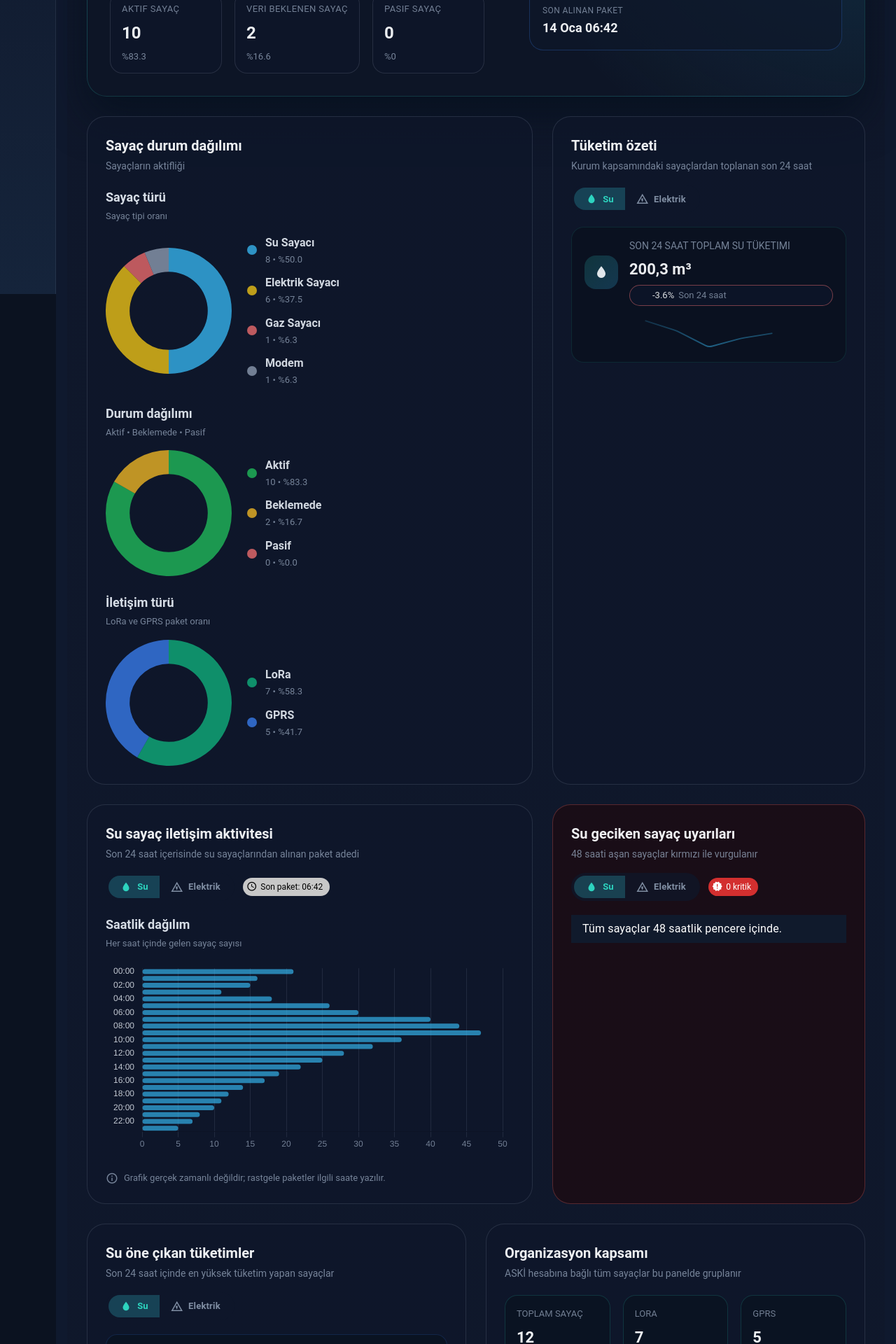
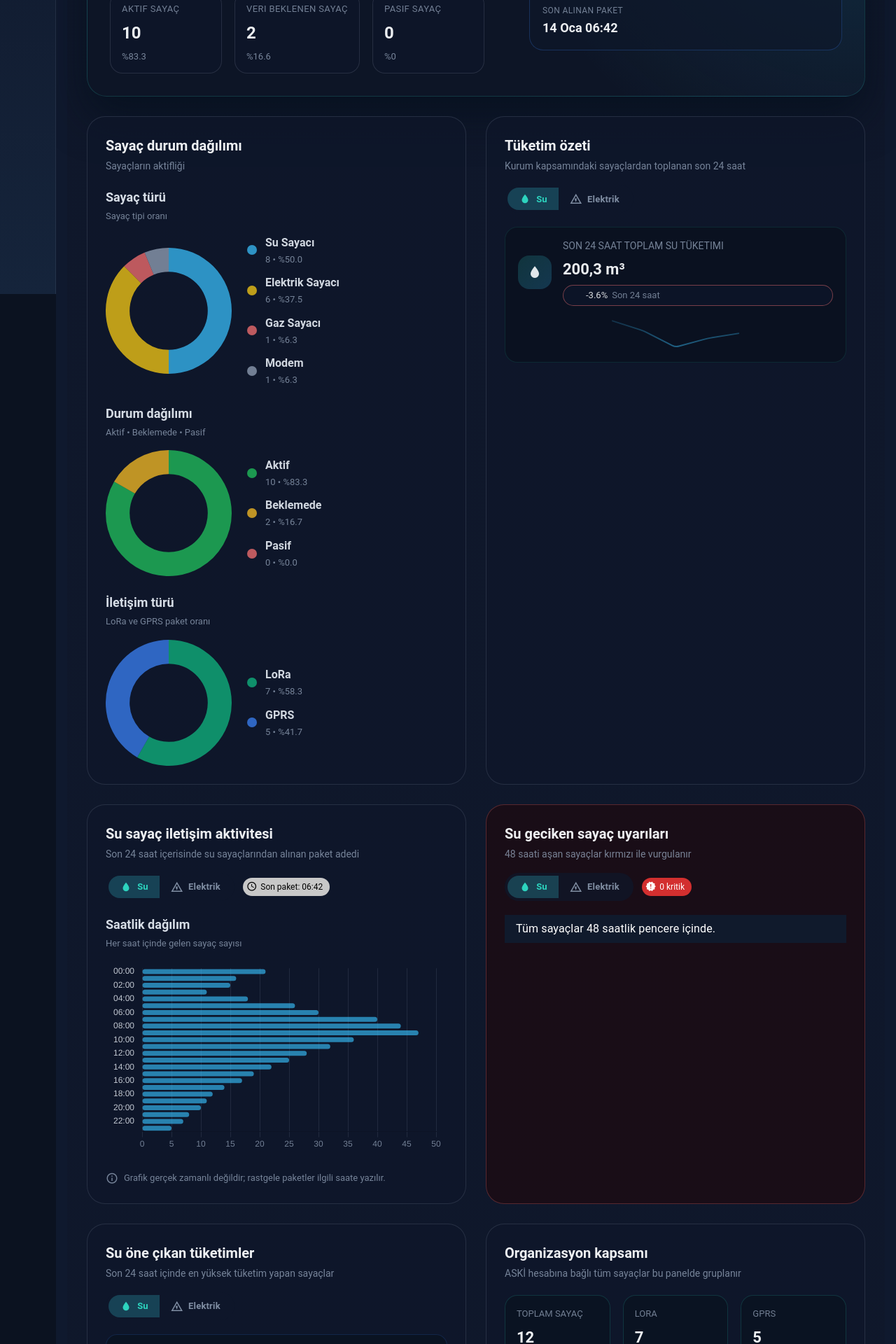
Before and after one commit to saymycode/meter-management-demo, a Vue app in the folder BMSV2UIDEMO/: page /homeview in a window 1280 px wide. Shown: the part 380-2300 px from the top of the page at 70% size. Built offline with nearby package versions, Linux system fonts and the light colour scheme; a small style sheet from the web is missing; what ag-grid-community would draw is missing.

Commit message:
Align dashboard card column widths

```diff
--- a/BMSV2UIDEMO/src/views/HomeView.vue
+++ b/BMSV2UIDEMO/src/views/HomeView.vue
@@ -36,7 +36,7 @@
     </section>
 
     <div class="dashboard-grid">
-      <div class="grid-cell span-7">
+      <div class="grid-cell span-6">
         <v-card class="dashboard-card" elevation="0">
           <div class="card-header">
             <div>
@@ -70,7 +70,7 @@
         </v-card>
       </div>
 
-      <div class="grid-cell span-5">
+      <div class="grid-cell span-6">
         <v-card class="dashboard-card" elevation="0">
           <div class="card-header">
             <div>
@@ -129,7 +129,7 @@
         </v-card>
       </div>
 
-      <div class="grid-cell span-7">
+      <div class="grid-cell span-6">
         <v-card class="dashboard-card" elevation="0">
           <div class="card-header">
             <div>
@@ -177,7 +177,7 @@
         </v-card>
       </div>
 
-      <div class="grid-cell span-5">
+      <div class="grid-cell span-6">
         <v-card class="dashboard-card alerts" elevation="0">
           <div class="card-header">
             <div>
```
